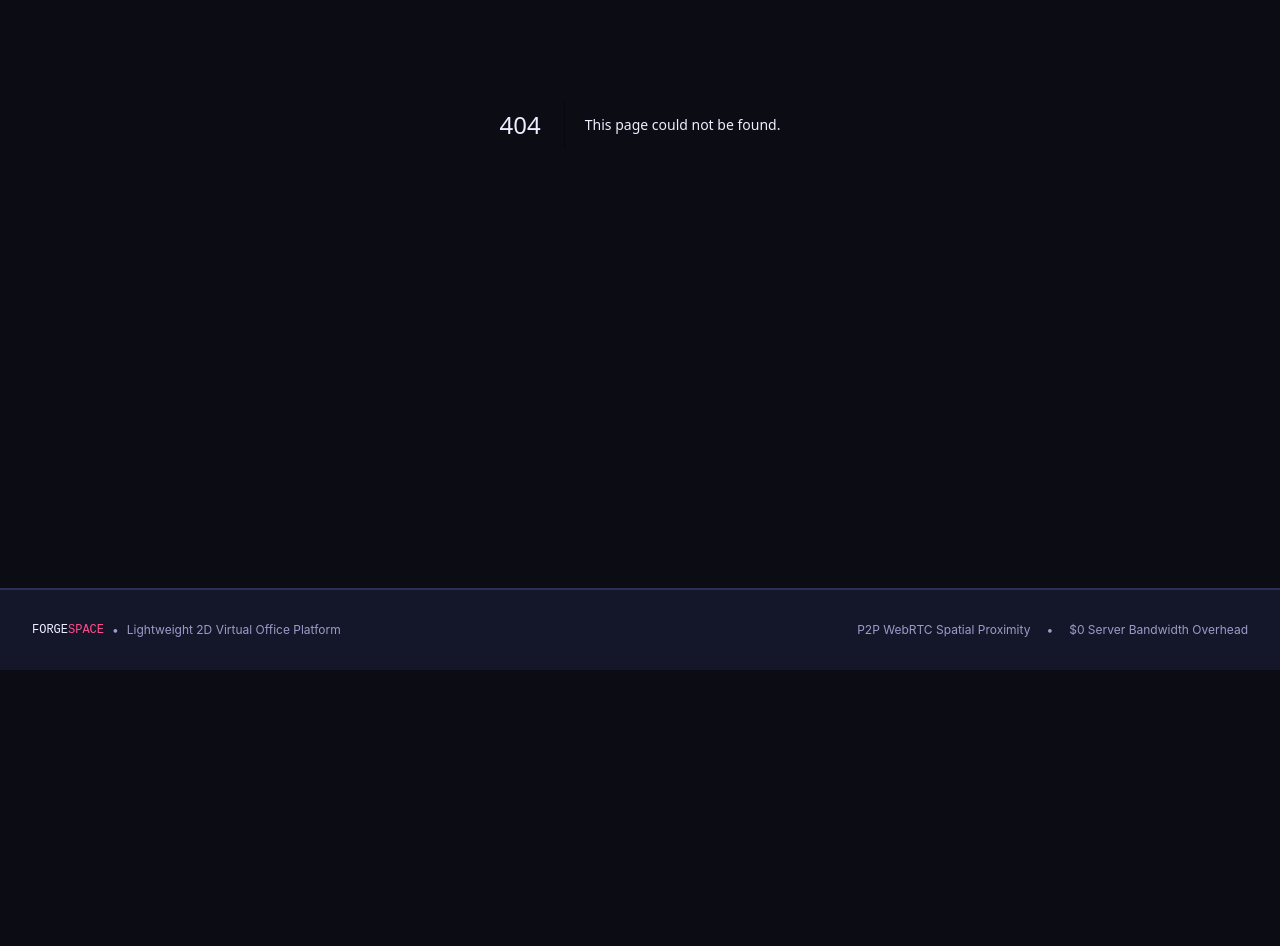
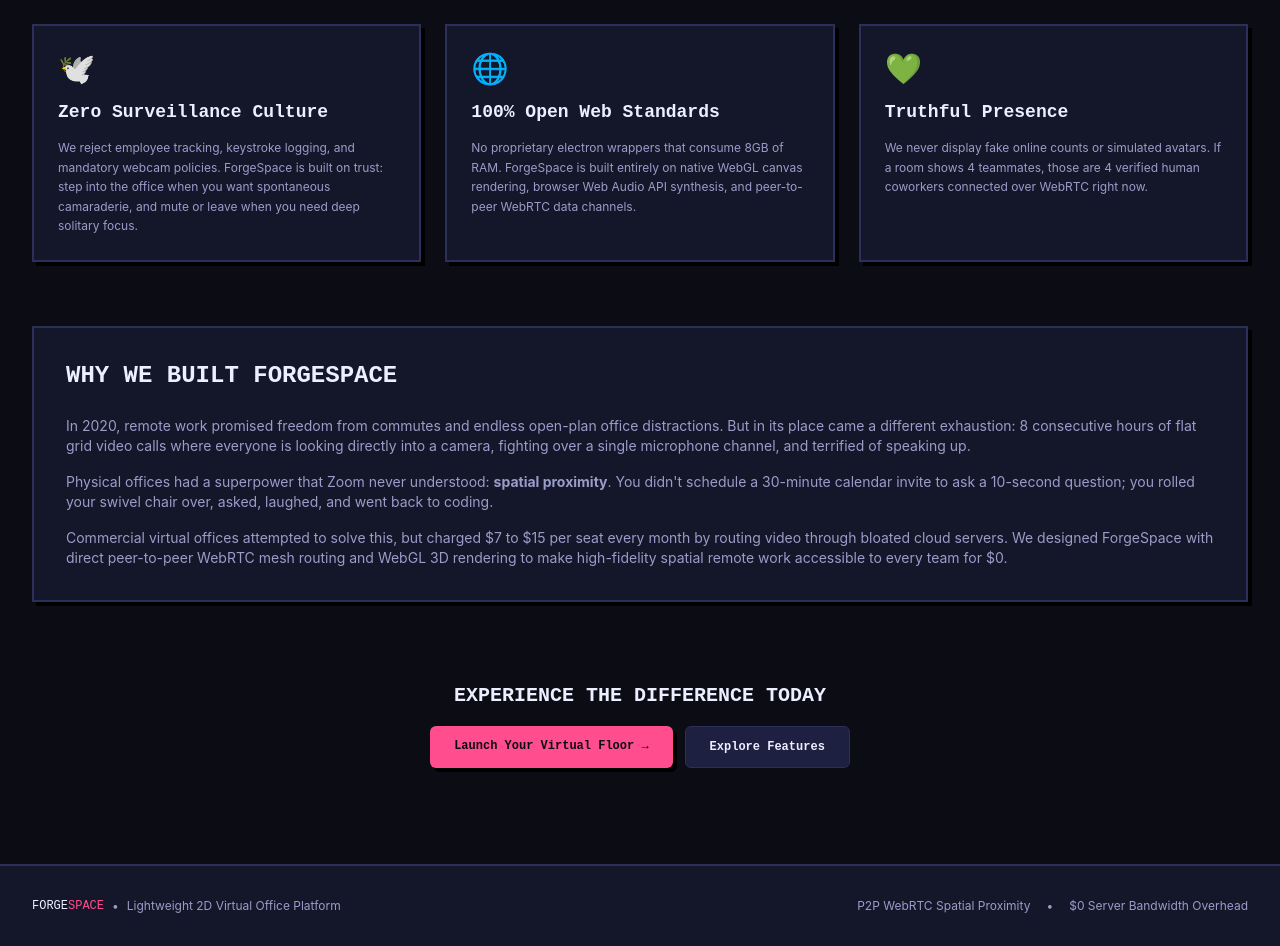
Before and after one commit to jerryboss322/arcade-forge, a Next.js app: page /about in a window 1280 px wide. Before the commit this address had no page. Shown: the part 340-1286 px from the top of the page. Before the commit the page ends 1010 px from the top, so only its background shows below. Built offline with nearby package versions, Linux system fonts and the light colour scheme.

Commit message:
feat(about): add company mission and zero surveillance remote philosophy page

```diff
--- /dev/null
+++ b/src/app/about/page.tsx
@@ -0,0 +1,95 @@
+"use client";
+
+import React from "react";
+import Link from "next/link";
+
+export default function AboutPage() {
+  return (
+    <div className="py-8 px-4 md:px-8 max-w-[1280px] mx-auto space-y-16">
+      {/* Header */}
+      <div className="text-center max-w-3xl mx-auto space-y-4">
+        <div className="inline-flex items-center gap-1.5 px-3 py-1 rounded-full bg-accent/15 border border-accent/40 text-accent font-display text-xs font-semibold uppercase tracking-wider">
+          Our Mission & Philosophy
+        </div>
+        <h1 className="font-display text-3xl md:text-5xl font-extrabold text-text uppercase tracking-tight">
+          Bringing Human Connection Back to Remote Teams
+        </h1>
+        <p className="text-sm md:text-base text-text-muted leading-relaxed">
+          We believe remote work should feel like sitting across from your favorite teammate—without Zoom fatigue, invasive surveillance software, or expensive monthly seat licenses.
+        </p>
+      </div>
+
+      {/* Core Principles Grid */}
+      <div className="grid grid-cols-1 md:grid-cols-3 gap-6">
+        <div className="p-6 rounded-container bg-surface border-2 border-border shadow-arcade space-y-3">
+          <span className="text-3xl">🕊️</span>
+          <h2 className="font-display text-lg font-bold text-text">
+            Zero Surveillance Culture
+          </h2>
+          <p className="text-xs text-text-muted leading-relaxed">
+            We reject employee tracking, keystroke logging, and mandatory webcam policies. ForgeSpace is built on trust: step into the office when you want spontaneous camaraderie, and mute or leave when you need deep solitary focus.
+          </p>
+        </div>
+
+        <div className="p-6 rounded-container bg-surface border-2 border-border shadow-arcade space-y-3">
+          <span className="text-3xl">🌐</span>
+          <h2 className="font-display text-lg font-bold text-text">
+            100% Open Web Standards
+          </h2>
+          <p className="text-xs text-text-muted leading-relaxed">
+            No proprietary electron wrappers that consume 8GB of RAM. ForgeSpace is built entirely on native WebGL canvas rendering, browser Web Audio API synthesis, and peer-to-peer WebRTC data channels.
+          </p>
+        </div>
+
+        <div className="p-6 rounded-container bg-surface border-2 border-border shadow-arcade space-y-3">
+          <span className="text-3xl">💚</span>
+          <h2 className="font-display text-lg font-bold text-text">
+            Truthful Presence
+          </h2>
+          <p className="text-xs text-text-muted leading-relaxed">
+            We never display fake online counts or simulated avatars. If a room shows 4 teammates, those are 4 verified human coworkers connected over WebRTC right now.
+          </p>
+        </div>
+      </div>
+
+      {/* Technical Architecture Story */}
+      <div className="p-8 rounded-container bg-surface border-2 border-border shadow-arcade space-y-6">
+        <h2 className="font-display text-2xl font-bold text-text uppercase">
+          Why We Built ForgeSpace
+        </h2>
+        <div className="space-y-4 text-xs md:text-sm text-text-muted leading-relaxed font-sans">
+          <p>
+            In 2020, remote work promised freedom from commutes and endless open-plan office distractions. But in its place came a different exhaustion: 8 consecutive hours of flat grid video calls where everyone is looking directly into a camera, fighting over a single microphone channel, and terrified of speaking up.
+          </p>
+          <p>
+            Physical offices had a superpower that Zoom never understood: <b>spatial proximity</b>. You didn&apos;t schedule a 30-minute calendar invite to ask a 10-second question; you rolled your swivel chair over, asked, laughed, and went back to coding.
+          </p>
+          <p>
+            Commercial virtual offices attempted to solve this, but charged $7 to $15 per seat every month by routing video through bloated cloud servers. We designed ForgeSpace with direct peer-to-peer WebRTC mesh routing and WebGL 3D rendering to make high-fidelity spatial remote work accessible to every team for $0.
+          </p>
+        </div>
+      </div>
+
+      {/* Bottom CTA */}
+      <div className="text-center space-y-4 pt-4">
+        <h2 className="font-display text-xl font-bold text-text uppercase">
+          Experience the Difference Today
+        </h2>
+        <div className="flex justify-center gap-3">
+          <Link
+            href="/spaces"
+            className="px-6 py-3 bg-accent text-bg font-display font-bold text-xs rounded-control shadow-arcade hover:brightness-110 transition-all"
+          >
+            Launch Your Virtual Floor →
+          </Link>
+          <Link
+            href="/features"
+            className="px-6 py-3 bg-surface-2 border border-border text-text font-display font-semibold text-xs rounded-control hover:bg-surface transition-all"
+          >
+            Explore Features
+          </Link>
+        </div>
+      </div>
+    </div>
+  );
+}
```
